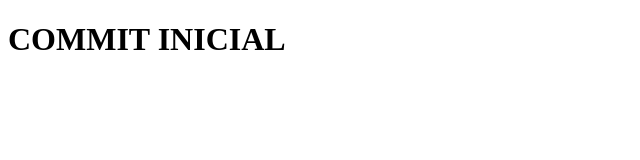
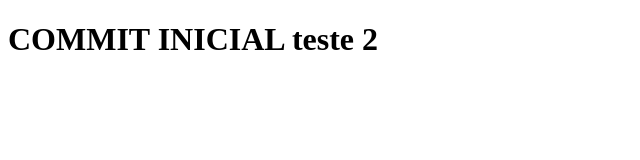
Before and after one commit to JotaP07/CodesUniversity, a plain HTML site: page Codigos/index.html in a window 1280 px wide. Shown: the whole page, without its empty margins (0-640 px from the left). Drawn offline with Linux system fonts and the light colour scheme.

Commit message:
TesteVsCode

```diff
--- a/Codigos/index.html
+++ b/Codigos/index.html
@@ -6,6 +6,6 @@
     <title>Document</title>
 </head>
 <body>
-    <h1>COMMIT INICIAL</h1>
+    <h1>COMMIT INICIAL teste 2</h1>
 </body>
 </html>
```
